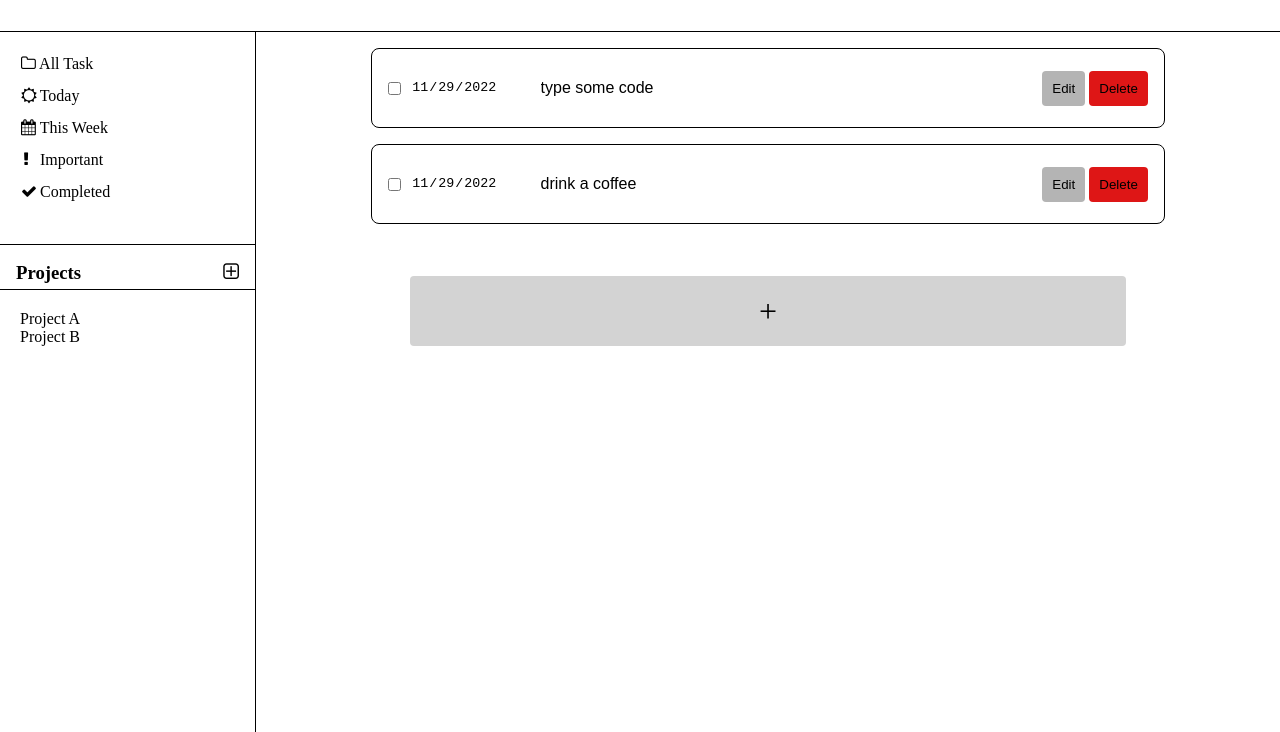
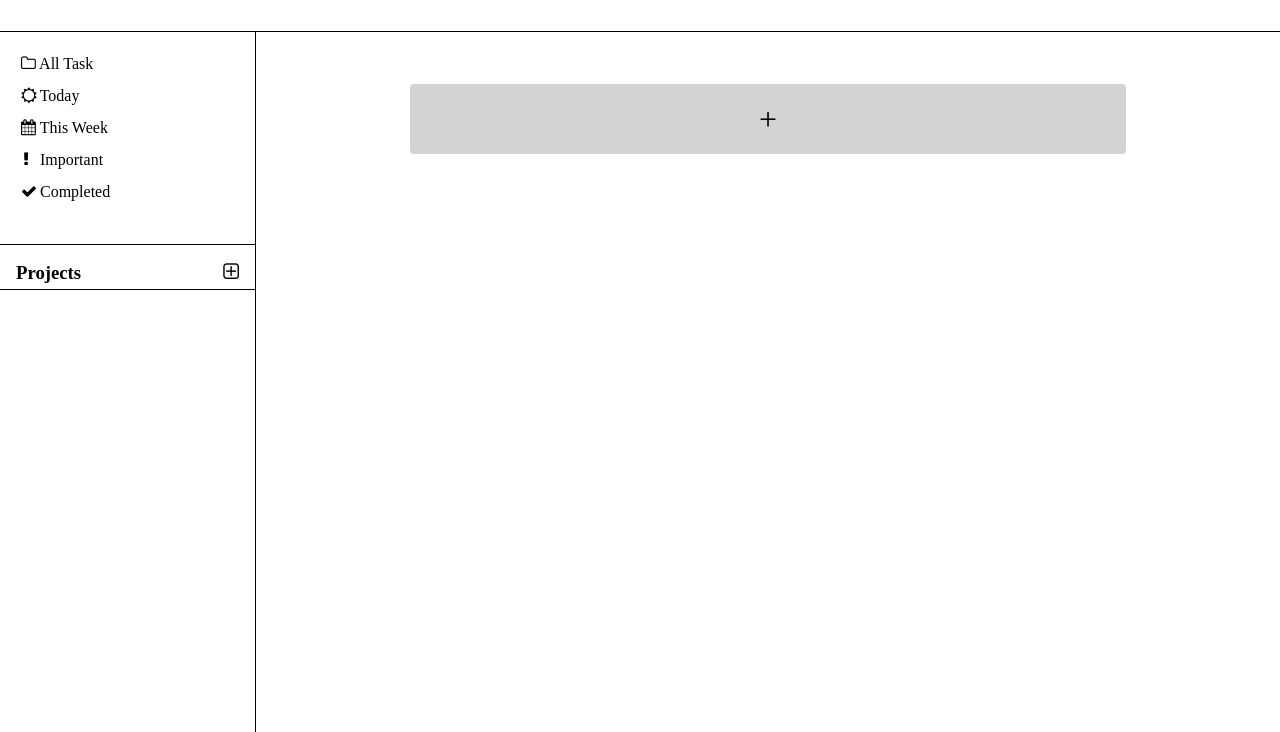
Before and after one commit to CMING3/ToDoList, a website built with webpack: page dist/index.html in a window 1280 px wide. Shown: the part 68-800 px from the top of the page. Built offline with nearby package versions, Linux system fonts and the light colour scheme.

Commit message:
clean code

```diff
--- a/dist/index.html
+++ b/dist/index.html
@@ -88,12 +88,11 @@
                 </div>
 
                 <div class="projects">
-                    <div class="project-item">
+
+                    <!-- <div class="project-item">
                         Project A
-                    </div>
-                    <div class="project-item">
-                        Project B
-                    </div>
+                    </div> -->
+
                 </div>
             </div>
         </div>
@@ -115,28 +114,6 @@
                         <button class="delete">Delete</button>
                     </div>
                 </div> -->
-                <div class="task-item">
-                    <input type="checkbox">
-                <div class="task-content">
-                    <input type="date" class="date" value="2022-11-29" readonly>
-                    <input type="text" value="type some code" class="item" readonly>
-                </div>
-                <div class="actions">
-                    <button class="edit">Edit</button>
-                    <button class="delete">Delete</button>
-                </div>
-            </div>
-            <div class="task-item">
-                <input type="checkbox">
-            <div class="task-content">
-                <input type="date" class="date" value="2022-11-29" readonly>
-                <input type="text" value="drink a coffee" class="item" readonly>
-            </div>
-            <div class="actions">
-                <button class="edit">Edit</button>
-                <button class="delete">Delete</button>
-            </div>
-        </div>
 
             </div>
 
@@ -145,7 +122,7 @@
 
             <!--popupform here-->
             <div class="form-modal">
-                <form class="add-task-form">
+                <form id="add-task-form">
                     <div class="form-head">
                         <h1>Add New To-Do</h1>
                         <i class="fa fa-times" aria-hidden="true"></i>
```
